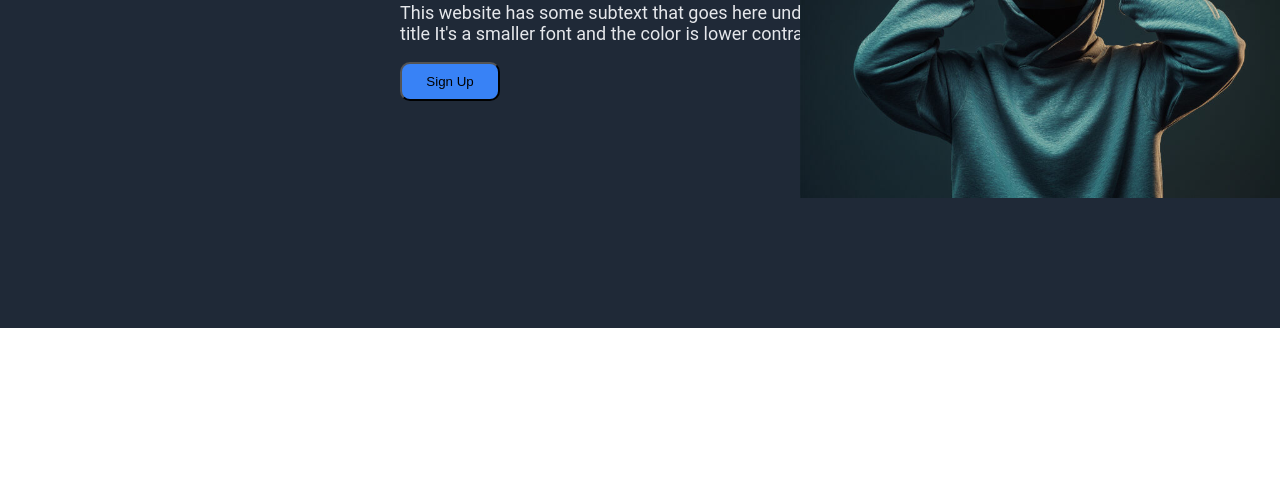
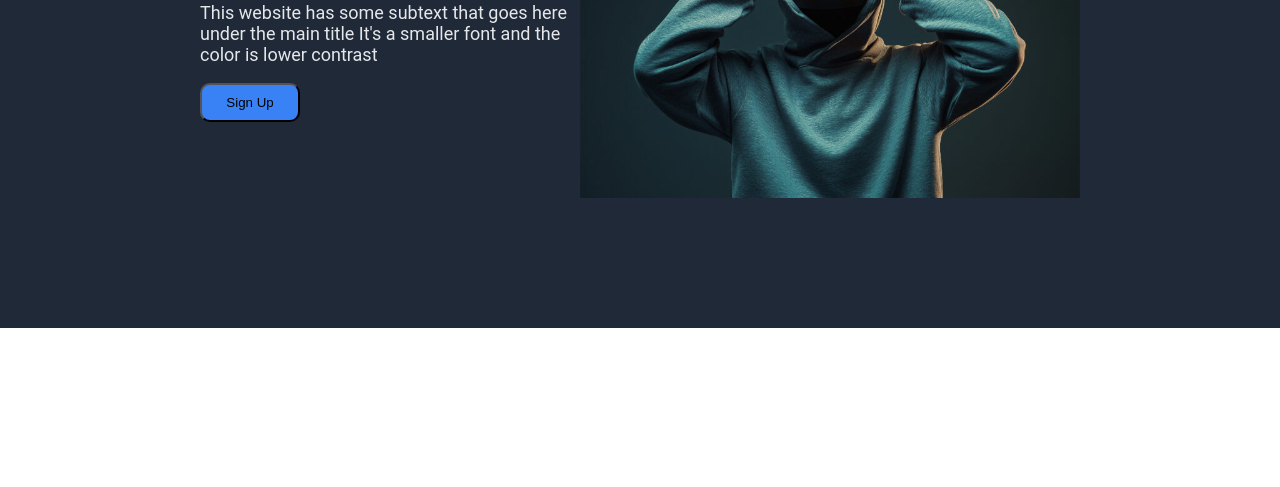
Before and after one commit to rkarldennis/landing-page, a plain HTML site: page index.html in a window 1280 px wide. Shown: the part 313-800 px from the top of the page. Drawn offline with Linux system fonts and the light colour scheme.

Commit message:
small debug for the hero

```diff
--- a/styles.css
+++ b/styles.css
@@ -5,7 +5,7 @@ body {
 
 .container-one {
     background-color: #1F2937;
-    padding: 30px 400px;
+    padding: 30px 200px;
 }
 
 .header {
@@ -50,7 +50,7 @@ a {
 #secondary {
     font-size: 18px;
     color: #E5E7Eb;
-    width: 500px;
+    max-width: 500px;
 }
 .sign-up{
     background-color: #3882f6;
```
